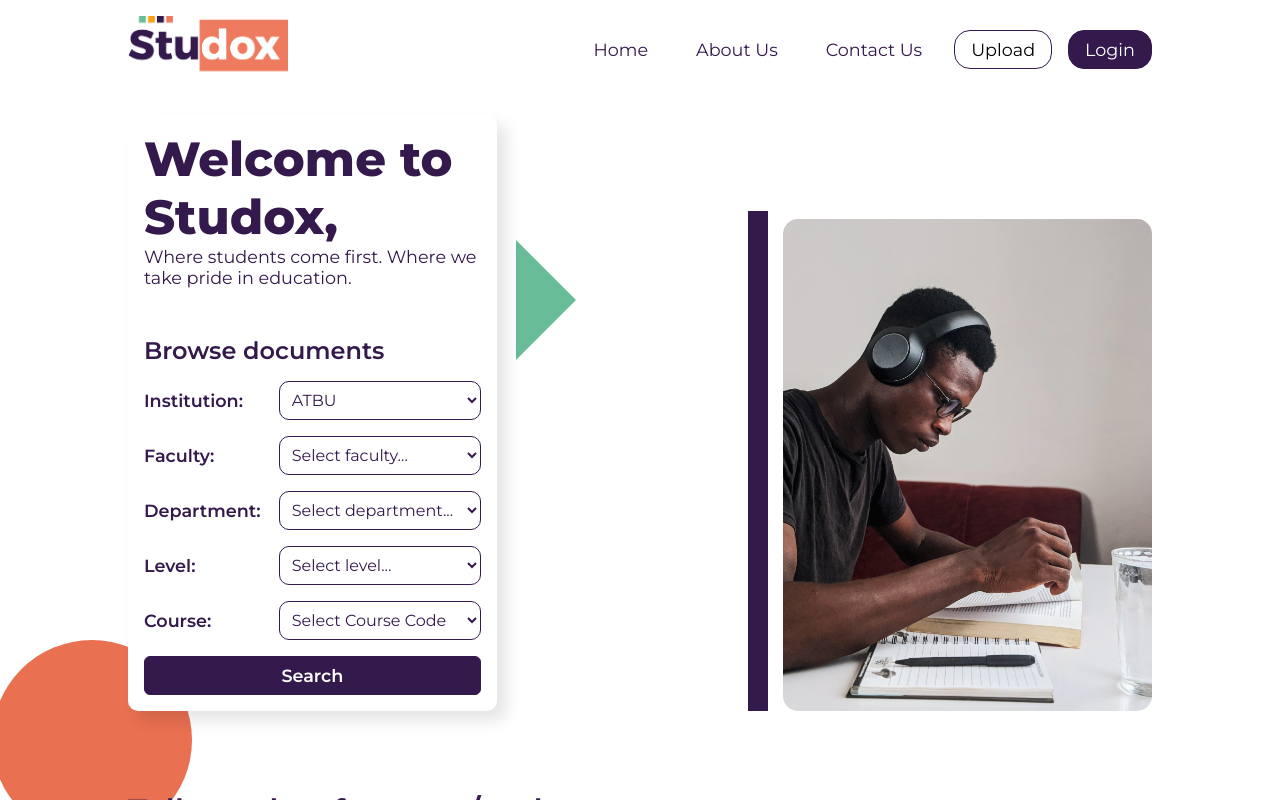
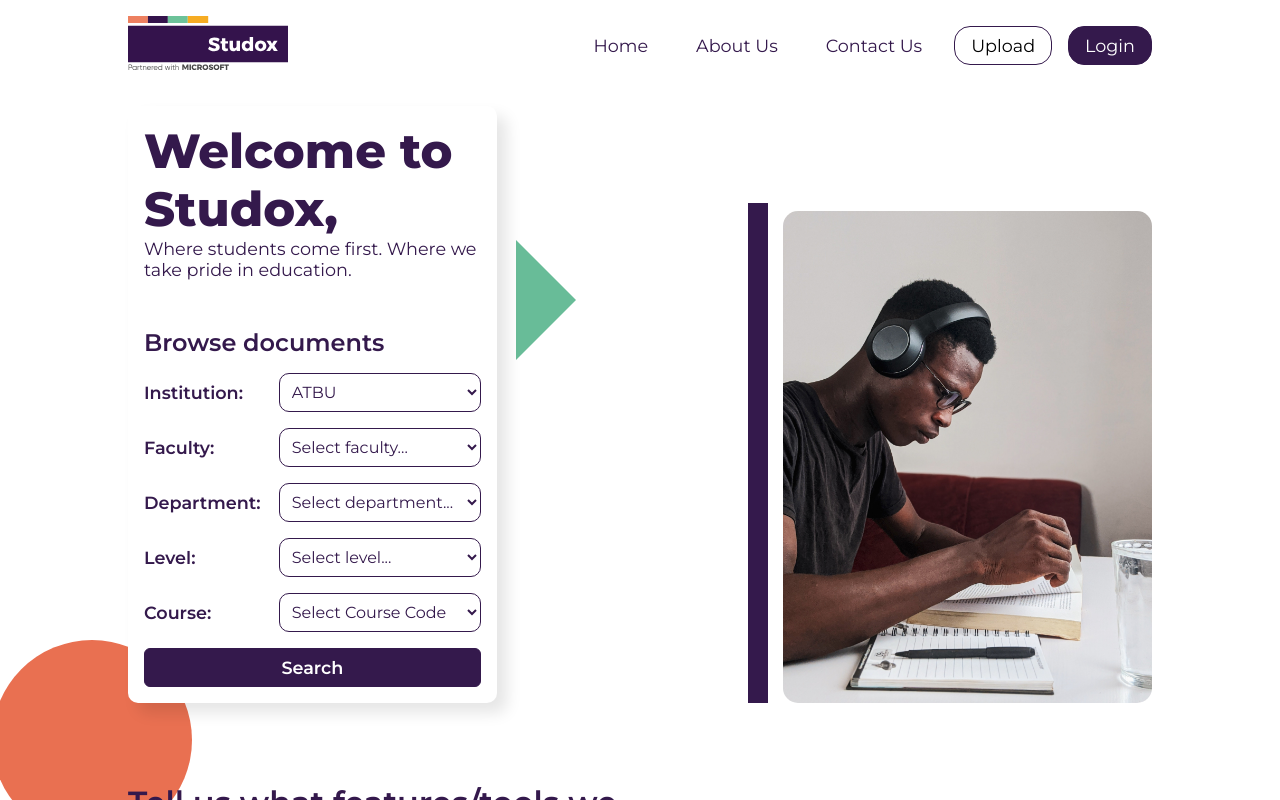
Before and after one commit to amgoni/studox, a React (Vite) app: page /index in a window 1280 px wide. Shown: the top 800 px of the page. Built offline with nearby package versions, Linux system fonts and the light colour scheme.

Commit message:
modified logo

```diff
--- a/src/components/Navbar.jsx
+++ b/src/components/Navbar.jsx
@@ -2,7 +2,7 @@ import { useState, useContext } from "react";
 import { Link } from "react-router-dom";
 import { FaBars, FaXmark } from "react-icons/fa6";
 import "./navbar.scss";
-import studox from "../images/studox.png";
+import logo from "../images/logo.svg";
 import AuthContext from "../store/auth-context";
 import Modal from "./Modal";
 import Authentication from "./Authentication";
@@ -53,7 +53,7 @@ const Navbar = () => {
     <nav id="navbar">
       <div className="navbar__desktop">
         <Link to="/">
-          <img src={studox} alt="Studox logo" />
+          <img src={logo} alt="Studox logo" />
         </Link>
         <ul>
           <li>
@@ -87,7 +87,7 @@ const Navbar = () => {
 
       <div className="navbar__mobile">
         <Link to="/">
-          <img src={studox} alt="Studox logo" />
+          <img src={logo} alt="Studox logo" />
         </Link>
         <div className="navbar-menu-icon" onClick={toggleMenu}>
           {showMenu ? <FaXmark color="white" /> : <FaBars />}
```
Also changed, not shown: src/images/logo.svg (added).
